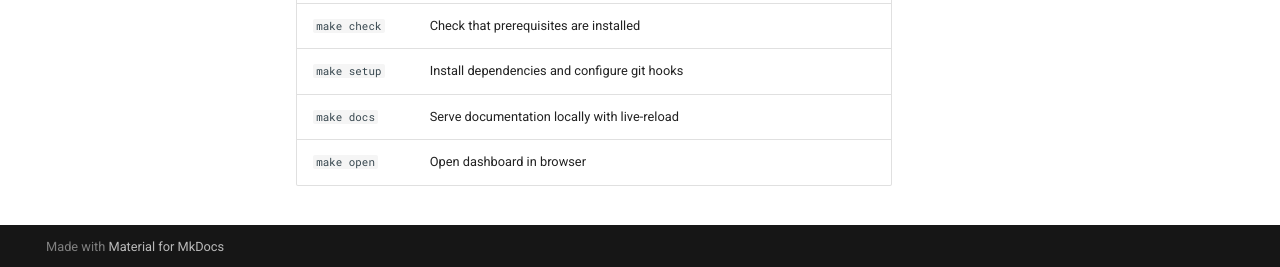
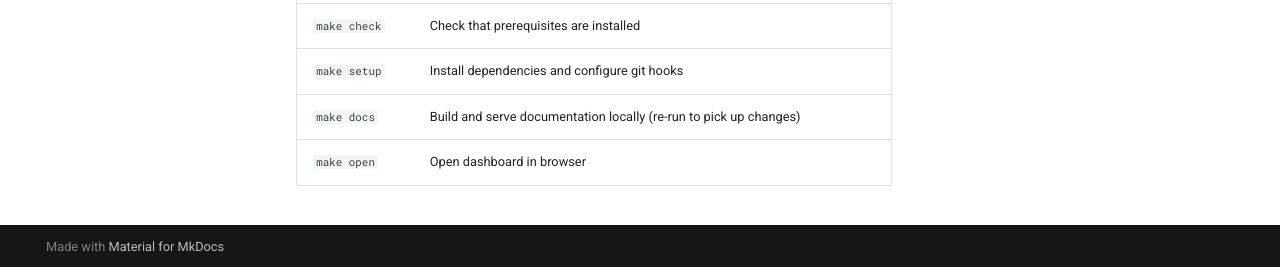
Before and after one commit to MorganDigitalAsyncTransparency/community, an MkDocs documentation site: the page built from discourse-observer/docs/getting-started.md, in a window 1280 px wide and 900 px high, scrolled down 4517 px. Shown: the part 630-897 px from the top of the window. Built offline with MkDocs 1.6.1 and Material for MkDocs 9.7.7, drawn with Linux system fonts in a browser that asks for light colours.

Commit message:
Fix make docs description — live-reload does not work
Remove live-reload claim from both Makefile comment and docs table.
Docs now say to re-run make docs to pick up changes.

Co-Authored-By: Claude Opus 4.6 (1M context) <noreply@anthropic.com>

```diff
--- a/discourse-observer/docs/getting-started.md
+++ b/discourse-observer/docs/getting-started.md
@@ -187,5 +187,5 @@ This stops the running containers, rebuilds changed layers, starts everything ag
 | `make down` | Stop containers |
 | `make check` | Check that prerequisites are installed |
 | `make setup` | Install dependencies and configure git hooks |
-| `make docs` | Serve documentation locally with live-reload |
+| `make docs` | Build and serve documentation locally (re-run to pick up changes) |
 | `make open` | Open dashboard in browser |
```
Also changed, not shown: 1 other file.
